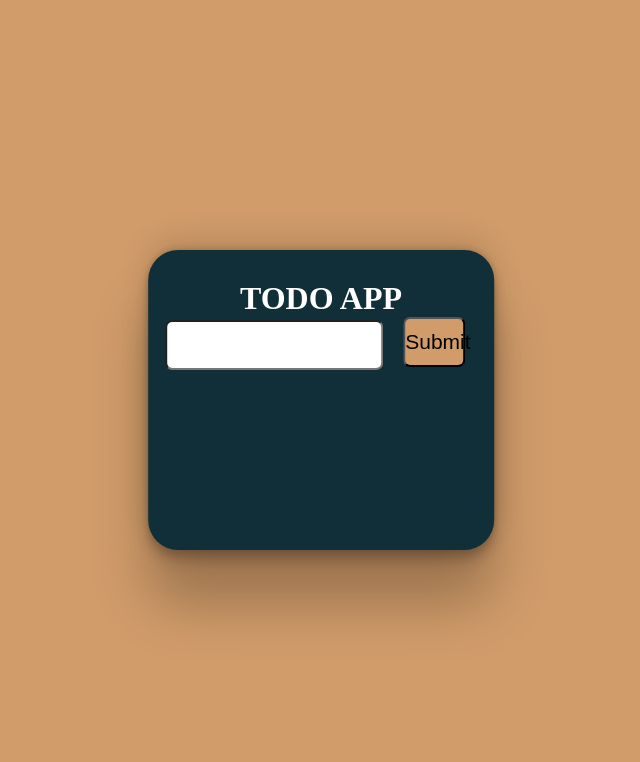
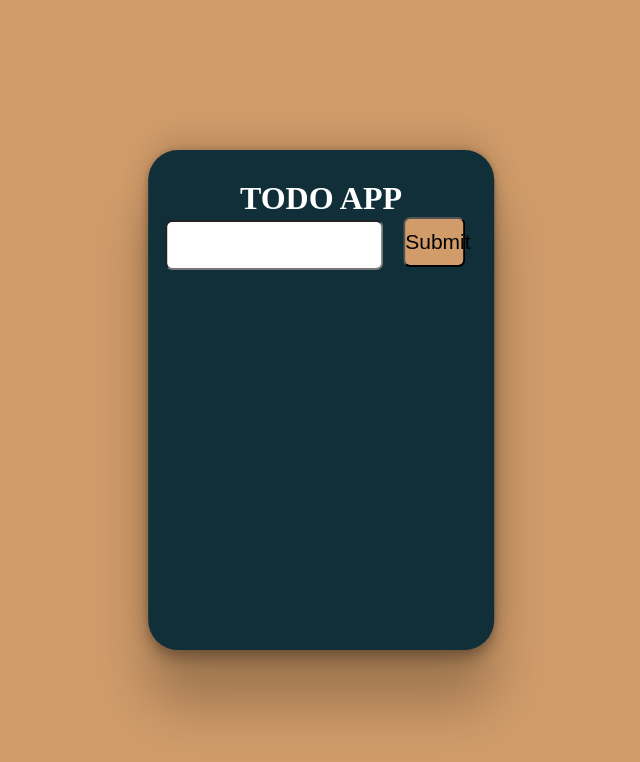
Before and after one commit to Nky237/React_Todo_App, a React (Vite) app: page / in a window 1280 px wide. Shown: the top 762 px of the page, without its empty margins (319-959 px from the left). Built offline with nearby package versions, Linux system fonts and the light colour scheme.

Commit message:
made some height changes

```diff
--- a/src/App.css
+++ b/src/App.css
@@ -14,7 +14,7 @@ body{
     top: 50%;
     left: 50%;
     transform: translate(-50%, -50%);
-    height: 300px;
+    height: 500px;
     background-color: #102F38;
     border-radius: 30px;
     padding-top: 30px;
```
